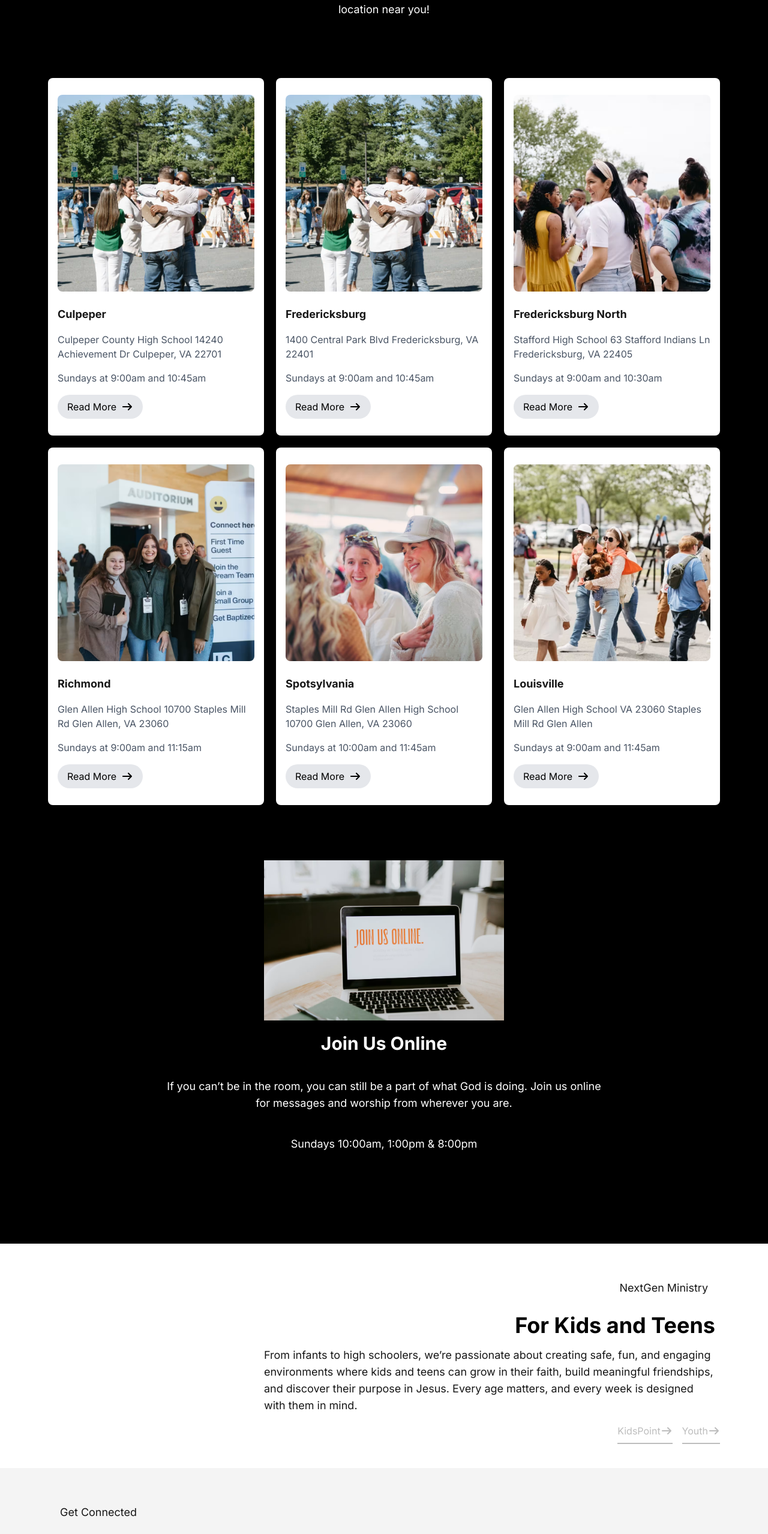
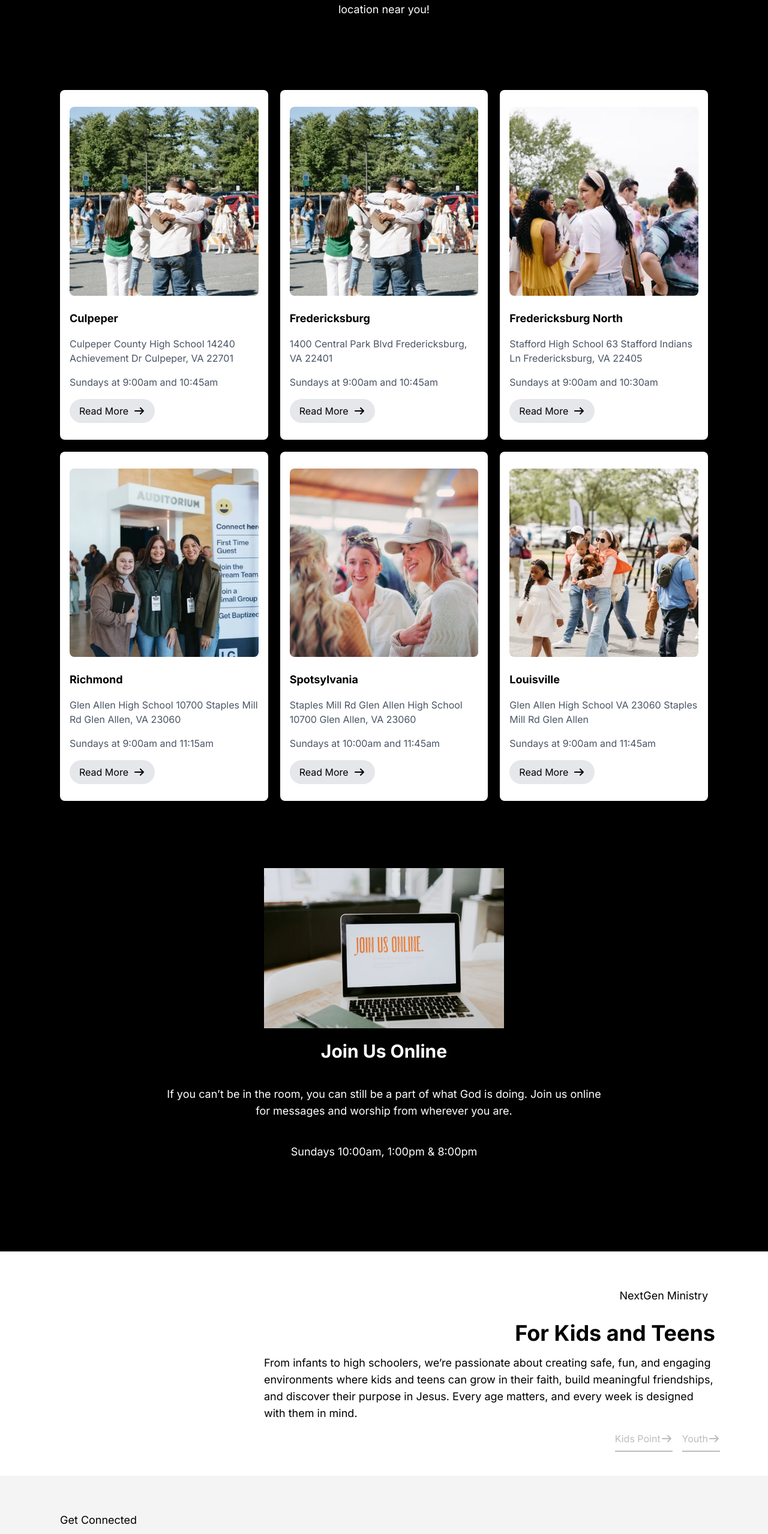
Before and after one commit to allbrightrof/lifepoint, a Next.js app: page / in a window 1280 px wide. Shown: the part 1129-3686 px from the top of the page at 60% size. Built offline with nearby package versions, Linux system fonts and the light colour scheme.

Commit message:
text correction

```diff
--- a/components/EventCard.jsx
+++ b/components/EventCard.jsx
@@ -75,11 +75,11 @@ const events = [
     <h2 className='text-center font-bold text-3xl sm:text-4xl lg:text-5xl p-5'>One Church, Many Rooms.</h2>
     <p className='text-center p-5 max-w-3xl mx-auto text-sm sm:text-base lg:text-lg'>New here? Plan your visit to find service times, locations, and what to expect at a location near you! </p>
  </div>
- <div className=" grid grid-cols-1 sm:grid-cols-2 lg:grid-cols-3 gap-5">
+ <div className=" grid grid-cols-1 sm:grid-cols-2 lg:grid-cols-3 gap-5 p-5">
         {events.map((event) => (
             <div key={event.id} className="bg-white flex flex-col gap-4 rounded-lg shadow py-7 p-4">
                 <Image src={event.image} alt={event.title} className="rounded-lg mb-2" width={400} height={300} />
-                <h3 className="font-bold text-lg">{event.title}</h3>
+                <h3 className="font-bold text-lg text-black">{event.title}</h3>
                 <p className="text-gray-600">{event.address}</p>
                 <p className="text-gray-600">{event.date} at {event.time}</p>
                <button className="flex items-center gap-2 bg-gray-200 text-black px-4 py-2 rounded-3xl hover:bg-gray-300 transition w-auto self-start">
@@ -99,15 +99,15 @@ const events = [
     </div>
         </div>
     <div className="bg-[#ffffff] py-10 w-full px-4 sm:px-8 lg:px-20 flex flex-col items-end justify-center-s">
-        <p className='p-5 max-w-3xl text-sm sm:text-base lg:text-lg'>NextGen Ministry</p>
+        <p className='p-5 max-w-3xl text-sm sm:text-base lg:text-lg text-black'>NextGen Ministry</p>
                <h2 className='text-center font-bold text-2xl text-black sm:text-3xl lg:text-4xl p-2'>For Kids and Teens</h2>
-                       <p className='p-2 max-w-3xl text-sm sm:text-base lg:text-lg'>From infants to high schoolers,
+                       <p className='p-2 max-w-3xl text-sm sm:text-base lg:text-lg text-black'>From infants to high schoolers,
                          we’re passionate about creating safe, fun, and engaging environments where kids and teens can grow in their faith,
                          build meaningful friendships, and discover their purpose in Jesus.
                          Every age matters, and every week is designed with them in mind.</p>
             <div className="flex gap-4 text-[#bdbdbd]">
              <span className="cursor-pointer py-2 border-b-2 border-[#bdbdbd] hover:border-transparent transition-all duration-300">
-  KidsPoint
+  Kids Point
 <FontAwesomeIcon icon={faArrowRight} className="text-[#bdbdbd]"/> </span>
                  <span className="cursor-pointer py-2 border-b-2 border-[#bdbdbd] hover:border-transparent transition-all duration-300">
   Youth
--- a/components/EventDetails.jsx
+++ b/components/EventDetails.jsx
@@ -67,9 +67,9 @@ const features = [
     <>
     <div className='bg-[#f4f4f4]'>
       <div className="py-10 w-full px-4 sm:px-8 lg:px-20 flex flex-col items-start justify-center-s">
-        <p className='p-5 max-w-3xl text-sm sm:text-base lg:text-lg'>Get Connected</p>
+        <p className='p-5 max-w-3xl text-sm sm:text-base lg:text-lg text-black'>Get Connected</p>
                <h2 className='text-center font-bold text-2xl text-black sm:text-3xl lg:text-4xl p-2'>Nest Steps</h2>
-                       <p className='p-2 max-w-3xl text-sm sm:text-base lg:text-lg'>Get Connected: Discover authentic community,
+                       <p className='p-2 max-w-3xl text-sm sm:text-base lg:text-lg text-black'>Get Connected: Discover authentic community,
                          build meaningful relationships,
                          and take your first step toward getting involved.</p>
     </div>
@@ -79,9 +79,9 @@ const features = [
          <div className="w-14 h-14 rounded-full bg-[#8d8d8d] flex items-center justify-center">
         <FontAwesomeIcon icon={features.icon} className='text-white' />
     </div>
-                <h3 className='font-bold text-lg'>{features.title}</h3>
+                <h3 className='font-bold text-lg text-black'>{features.title}</h3>
                 <p>{features.description}</p>
-             <span className="cursor-pointer font-bold text-[#8d8d8d] py-2 border-b-2 border-[#bdbdbd] hover:border-transparent transition-all duration-300 w-max">
+             <span className="cursor-pointer font-bold text-[#8d8d8d] text-2xl py-2 border-b-2 border-[#bdbdbd] hover:border-transparent transition-all duration-300 w-max">
   Learn More
 </span>
             </div>
```
